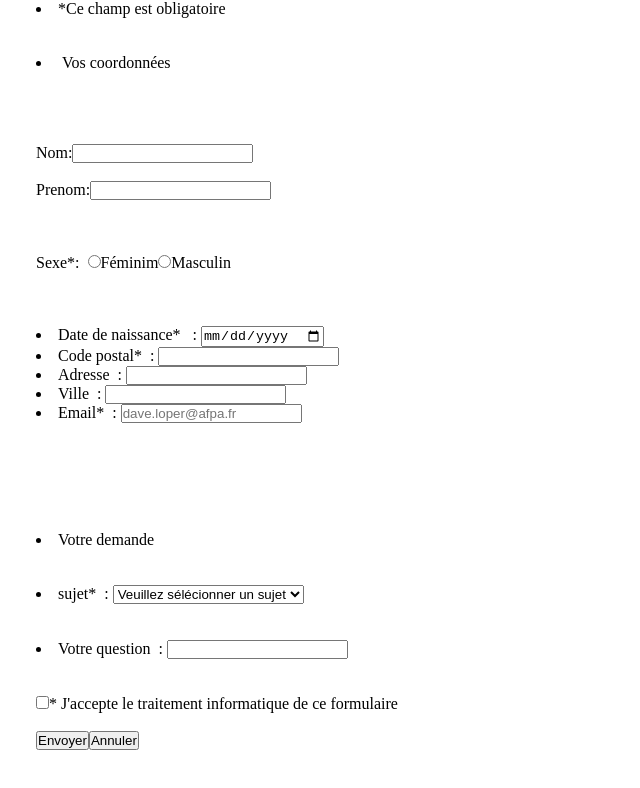
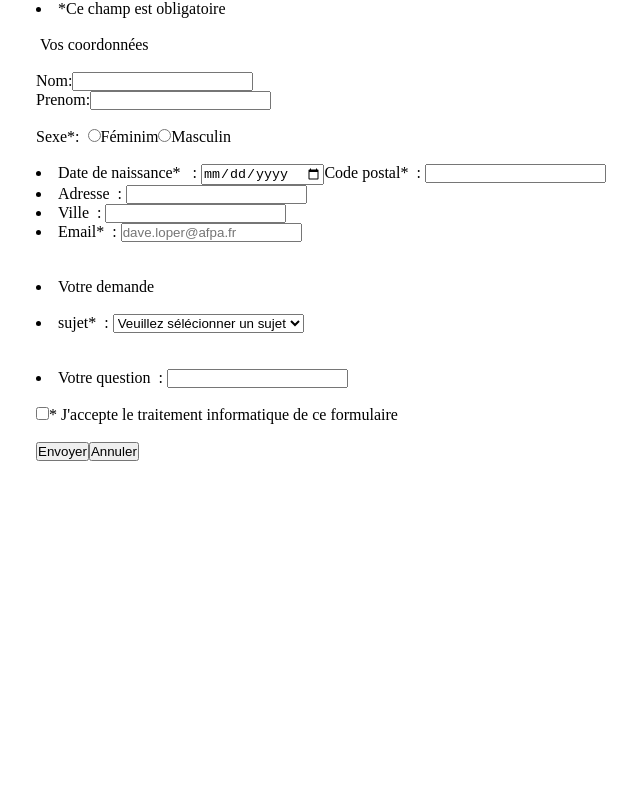
Before and after one commit to naouel89/Travaux_BTDA, a plain HTML site: page cours-html/Exo_jarditou_html/Contact.html in a window 1280 px wide. Shown: the whole page, without its empty margins (64-704 px from the left). Drawn offline with Linux system fonts and the light colour scheme.

Commit message:
Exo_jardi2

```diff
--- a/cours-html/Exo_jarditou_html/Contact.html
+++ b/cours-html/Exo_jarditou_html/Contact.html
@@ -2,7 +2,7 @@
 <html lang="en">
 
 <head>
-    <body>
+
     <meta charset="UTF-8">
     <meta http-equiv="X-UA-Compatible" content="IE=edge">
     <meta name="viewport" content="width=device-width, initial-scale=1.0">
@@ -11,34 +11,34 @@
 
     <form action="destination.php" method="post">
 
-
+        <body>
         <li>*Ce champ est obligatoire</li>
-        <br></br>
-        <li>&nbsp;Vos coordonnées</li>
-        <br></br>
-        <br></br>
+        <br>
+        <fieldset<li>&nbsp;Vos coordonnées</li>
+        <br>
+        <br>
         <label for="nom">Nom:</label><input type="text" name="nom" id="nom">
-        <br></br>
+        <br>
         <label for="prenom">Prenom:</label><input type="text" name="Prenom" id="Prenom">
-        <br></br>
-        <br></br>
+        <br>
+        <br>
 
         <label for="nom">Sexe*:&nbsp&nbsp</label><input type="radio">Féminim<input &nbsp&nbsp type="radio">Masculin
-        <br></br>
-        <br></br>
-        <li>Date de naissance* &nbsp : </label><input type="date" name="ddn" id="date"</br></li>
+        <br>
+        <br>
+        <li>Date de naissance* &nbsp : </label><input type="date" name="ddn" id="date"
         <li><label for="nom">Code postal* &nbsp:&nbsp</label><input type="text" name="Code postal" id="Code postal">
         </li>
-        <li><label for="nom">Adresse &nbsp:&nbsp</ll><input type="text" name="Adresse" id="Adresse"></li>
-        <li><label for="nom">Ville &nbsp:&nbsp</label><input type="text" name="Ville" id="Ville"></li>
+        <li><label for="nom">Adresse &nbsp:&nbsp</ll><input type="text" name="Adresse" id="Adresse">
+        <li><label for="nom">Ville &nbsp:&nbsp</label><input type="text" name="Ville" id="Ville">
         <li><label for="nom">Email* <Email>&nbsp:&nbsp</label><input type="text" placeholder="dave.loper@afpa.fr"
-                name="Email" id="Email"></li>
+                name="Email" id="Email">
         </Email>
-        <br></br>
-        <br></br>
-        <br></br>
+        <br>
+        <br>
+        <br>
         <li>Votre demande</li>
-        <br></br>
+        <br>
         <li><label for="nom">sujet*&nbsp;&nbsp;:</label>
             <select name="Sujet">
                 <option>Veuillez sélécionner un sujet</option>
@@ -53,9 +53,11 @@
         <li><label for="nom">Votre question &nbsp: </ll><input type="textarena" name="text" id="text"></li>
         </li>
 
-        <br></br>
+        <br>
         <input type="checkbox"><label for="nom">* J'accepte le traitement informatique de ce formulaire</label>
-        <br></br>
+        <br>
+        <br>
+
         <button type="sumit">Envoyer</buttobn><button type="sumit">Annuler</buttobn>
 
     </form>
--- a/cours-html/Exo_jarditou_html/style.css
+++ b/cours-html/Exo_jarditou_html/style.css
@@ -96,6 +96,5 @@ body {
     a {
         color: white
     }
-    @media screen and (max-width: 768px){.div_1
-
+    }
     }/*image 768px*/
```
